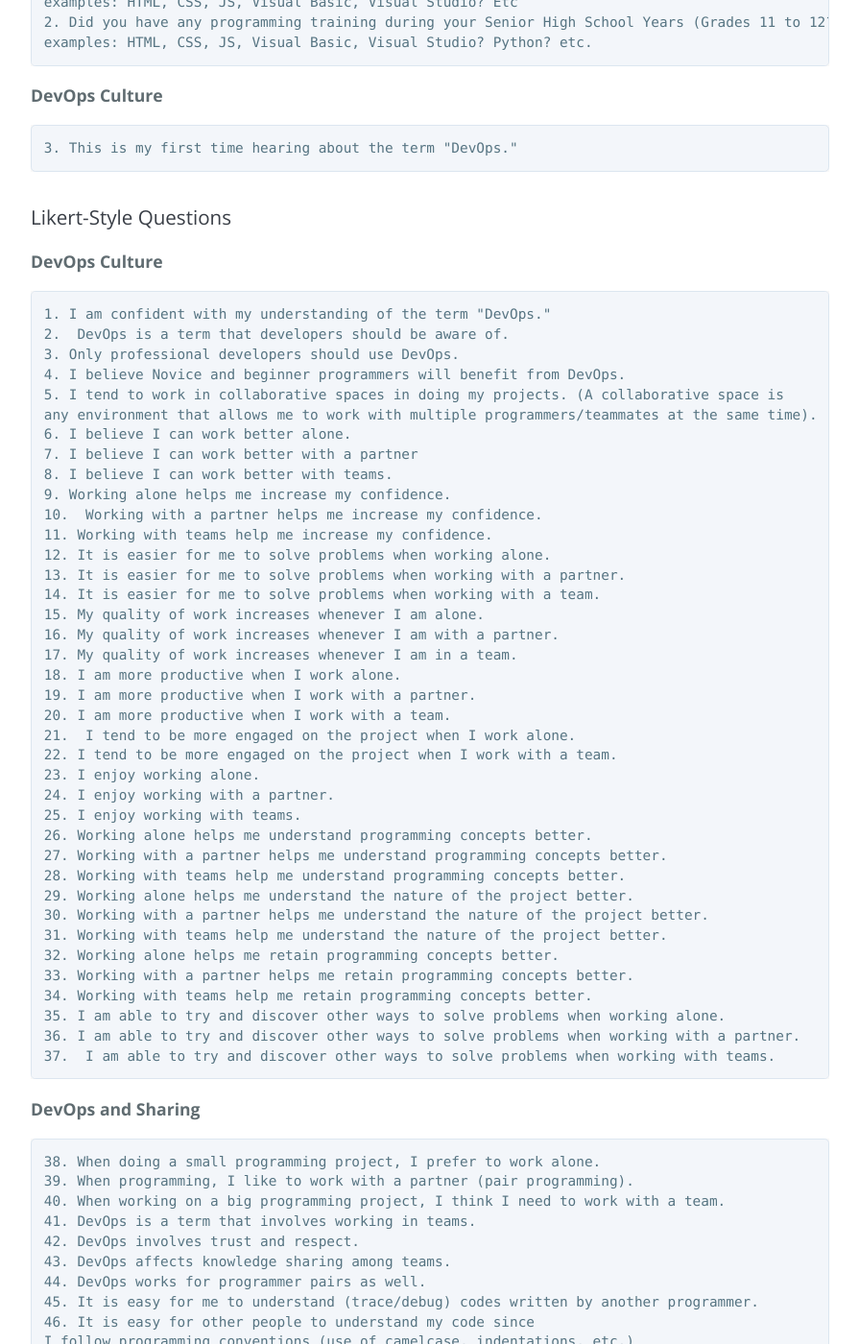
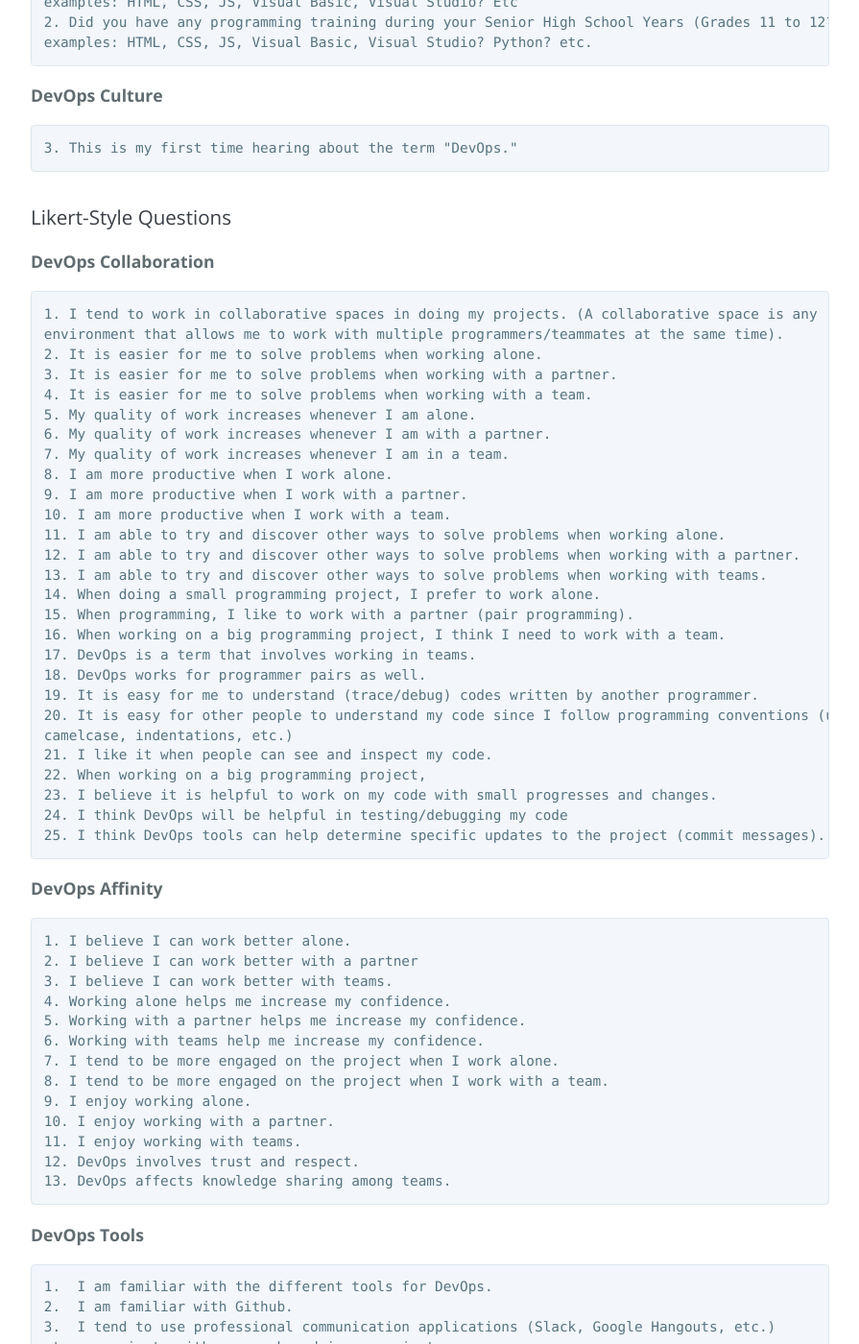
Before and after one commit to GungHo1205/grit, a Jekyll site: the page built from questions.md, in a window 1280 px wide and 1400 px high, scrolled down 1280 px. Shown: the whole window at 96% size, without its empty margins (192-1087 px from the left). Built offline with Jekyll 4.4.1, drawn with Linux system fonts in a browser that asks for light colours; some of the changed text lies outside the part shown.

Commit message:
organized questions from CALMS to CATS

```diff
--- a/questions.md
+++ b/questions.md
@@ -36,86 +36,89 @@ Here are the list of questions used in the survey of the research. The questions
 
 ### Likert-Style Questions
 
-**DevOps Culture**
+**DevOps Collaboration**
 
-    1. I am confident with my understanding of the term "DevOps."
-    2.  DevOps is a term that developers should be aware of.
-    3. Only professional developers should use DevOps.
-    4. I believe Novice and beginner programmers will benefit from DevOps.
-    5. I tend to work in collaborative spaces in doing my projects. (A collaborative space is
-    any environment that allows me to work with multiple programmers/teammates at the same time).
-    6. I believe I can work better alone.
-    7. I believe I can work better with a partner
-    8. I believe I can work better with teams.
-    9. Working alone helps me increase my confidence.
-    10.  Working with a partner helps me increase my confidence.
-    11. Working with teams help me increase my confidence.
-    12. It is easier for me to solve problems when working alone.
-    13. It is easier for me to solve problems when working with a partner.
-    14. It is easier for me to solve problems when working with a team.
-    15. My quality of work increases whenever I am alone.
-    16. My quality of work increases whenever I am with a partner.
-    17. My quality of work increases whenever I am in a team.
-    18. I am more productive when I work alone.
-    19. I am more productive when I work with a partner.
-    20. I am more productive when I work with a team.
-    21.  I tend to be more engaged on the project when I work alone.
-    22. I tend to be more engaged on the project when I work with a team.
-    23. I enjoy working alone.
-    24. I enjoy working with a partner.
-    25. I enjoy working with teams.
-    26. Working alone helps me understand programming concepts better.
-    27. Working with a partner helps me understand programming concepts better.
-    28. Working with teams help me understand programming concepts better.
-    29. Working alone helps me understand the nature of the project better.
-    30. Working with a partner helps me understand the nature of the project better.
-    31. Working with teams help me understand the nature of the project better.
-    32. Working alone helps me retain programming concepts better.
-    33. Working with a partner helps me retain programming concepts better.
-    34. Working with teams help me retain programming concepts better.
-    35. I am able to try and discover other ways to solve problems when working alone.
-    36. I am able to try and discover other ways to solve problems when working with a partner.
-    37.  I am able to try and discover other ways to solve problems when working with teams.
+    1. I tend to work in collaborative spaces in doing my projects. (A collaborative space is any
+    environment that allows me to work with multiple programmers/teammates at the same time).
+    2. It is easier for me to solve problems when working alone.
+    3. It is easier for me to solve problems when working with a partner.
+    4. It is easier for me to solve problems when working with a team.
+    5. My quality of work increases whenever I am alone.
+    6. My quality of work increases whenever I am with a partner.
+    7. My quality of work increases whenever I am in a team.
+    8. I am more productive when I work alone.
+    9. I am more productive when I work with a partner.
+    10. I am more productive when I work with a team.
+    11. I am able to try and discover other ways to solve problems when working alone.
+    12. I am able to try and discover other ways to solve problems when working with a partner.
+    13. I am able to try and discover other ways to solve problems when working with teams.
+    14. When doing a small programming project, I prefer to work alone.
+    15. When programming, I like to work with a partner (pair programming).
+    16. When working on a big programming project, I think I need to work with a team.
+    17. DevOps is a term that involves working in teams.
+    18. DevOps works for programmer pairs as well.
+    19. It is easy for me to understand (trace/debug) codes written by another programmer.
+    20. It is easy for other people to understand my code since I follow programming conventions (use of
+    camelcase, indentations, etc.)
+    21. I like it when people can see and inspect my code.
+    22. When working on a big programming project,
+    23. I believe it is helpful to work on my code with small progresses and changes.
+    24. I think DevOps will be helpful in testing/debugging my code
+    25. I think DevOps tools can help determine specific updates to the project (commit messages).
 
-**DevOps and Sharing**
 
-    38. When doing a small programming project, I prefer to work alone.
-    39. When programming, I like to work with a partner (pair programming).
-    40. When working on a big programming project, I think I need to work with a team.
-    41. DevOps is a term that involves working in teams.
-    42. DevOps involves trust and respect.
-    43. DevOps affects knowledge sharing among teams.
-    44. DevOps works for programmer pairs as well.
-    45. It is easy for me to understand (trace/debug) codes written by another programmer.
-    46. It is easy for other people to understand my code since
-    I follow programming conventions (use of camelcase, indentations, etc.)
-    47. I like it when people can see and inspect my code.
-    48. When working on a big programming project,
-    I believe it is helpful to work on my code with small progresses and changes.
-    49. I believe DevOps can help ME become an EFFECTIVE collaborator.
-    50. I believe DevOps can help TEAMS become EFFECTIVE collaborators
-    51. I believe DevOps can help ME become an EFFICIENT collaborator.
-    52. I believe DevOps can help TEAMS become EFFICIENT collaborators
+**DevOps Affinity**
 
-**DevOps and Sharing**
+    1. I believe I can work better alone.
+    2. I believe I can work better with a partner
+    3. I believe I can work better with teams.
+    4. Working alone helps me increase my confidence.
+    5. Working with a partner helps me increase my confidence.
+    6. Working with teams help me increase my confidence.
+    7. I tend to be more engaged on the project when I work alone.
+    8. I tend to be more engaged on the project when I work with a team.
+    9. I enjoy working alone.
+    10. I enjoy working with a partner.
+    11. I enjoy working with teams.
+    12. DevOps involves trust and respect.
+    13. DevOps affects knowledge sharing among teams.
 
-    53. I am familiar with the different tools for DevOps.
-    54. I am familiar with Github.
-    55. I tend to use professional communication applications (Slack, Google Hangouts, etc.)
+
+
+**DevOps Tools**
+
+    1.  I am familiar with the different tools for DevOps.
+    2.  I am familiar with Github.
+    3.  I tend to use professional communication applications (Slack, Google Hangouts, etc.)
      to communicate with peers when doing a project.
-    56. I think DevOps will be helpful in testing/debugging my code.
-    57. I think DevOps tools will make projects more efficient.
-    58. I think DevOps tools can help pair teams manage and automate their file versions.
-    59. I think DevOps tools can help determine and resolve issues faster.
-    60. I think DevOps can make the developing process more organized.
-    61. I think DevOps tools can help determine specific updates to the project (commit messages).
+    4.  I think DevOps tools will make projects more efficient.
+    5.  I think DevOps tools can help pair teams manage and automate their file versions.
+    6.  I think DevOps tools can help determine and resolve issues faster.
+    7.  I think DevOps can make the developing process more organized.
+
+**DevOps Scaling**
+
+    1. Working alone helps me understand programming concepts better.
+    2. Working with a partner helps me understand programming concepts better.
+    3. Working with teams help me understand programming concepts better.
+    4. Working alone helps me understand the nature of the project better.
+    5. Working with a partner helps me understand the nature of the project better.
+    6. Working with teams help me understand the nature of the project better.
+    7. Working alone helps me retain programming concepts better.
+    8. Working with a partner helps me retain programming concepts better.
+    9. Working with teams help me retain programming concepts better.
+    10. I believe DevOps can help ME become an EFFECTIVE collaborator.
+    11. I believe DevOps can help TEAMS become EFFECTIVE collaborators
+    12. I believe DevOps can help ME become an EFFICIENT collaborator.
+    13. I believe DevOps can help TEAMS become EFFICIENT collaborators
+
 
 **Adoption of DevOps**
 
-    62. Do you believe that environments with programming/development backgrounds need DevOps?
-    63. I cannot improve my programming/development skills further without learning DevOps.
-    64. Teachers and Programming Instructors should teach DevOps.
-    65. DevOps is important.
+    1.  Do you believe that environments with programming/development backgrounds need DevOps?
+    2.  I cannot improve my programming/development skills further without learning DevOps.
+    3.  Teachers and Programming Instructors should teach DevOps.
+    4.  DevOps is important.
 
 ### Open-Ended Questions
 
```
